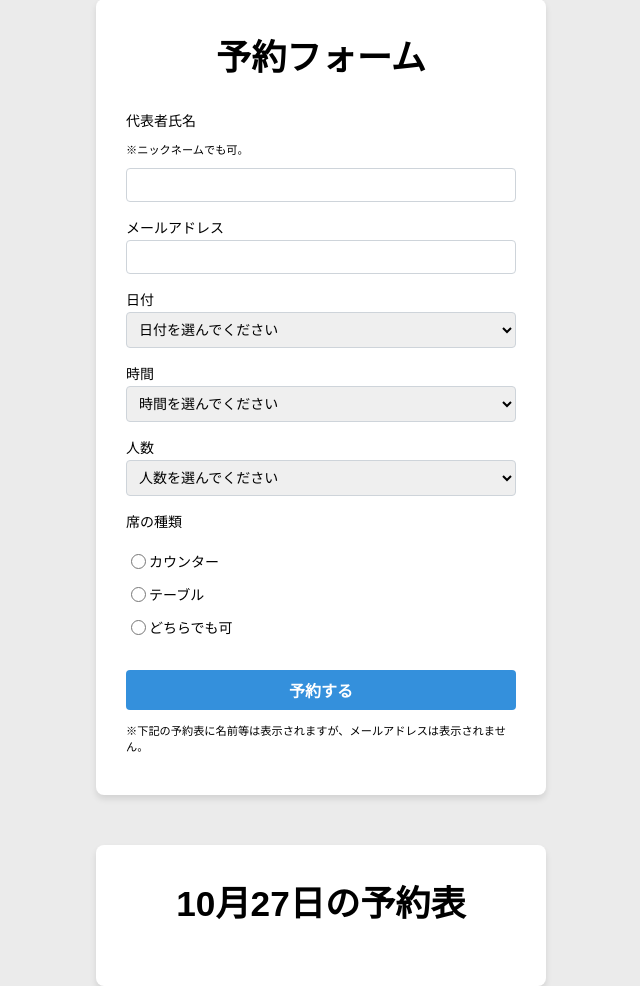
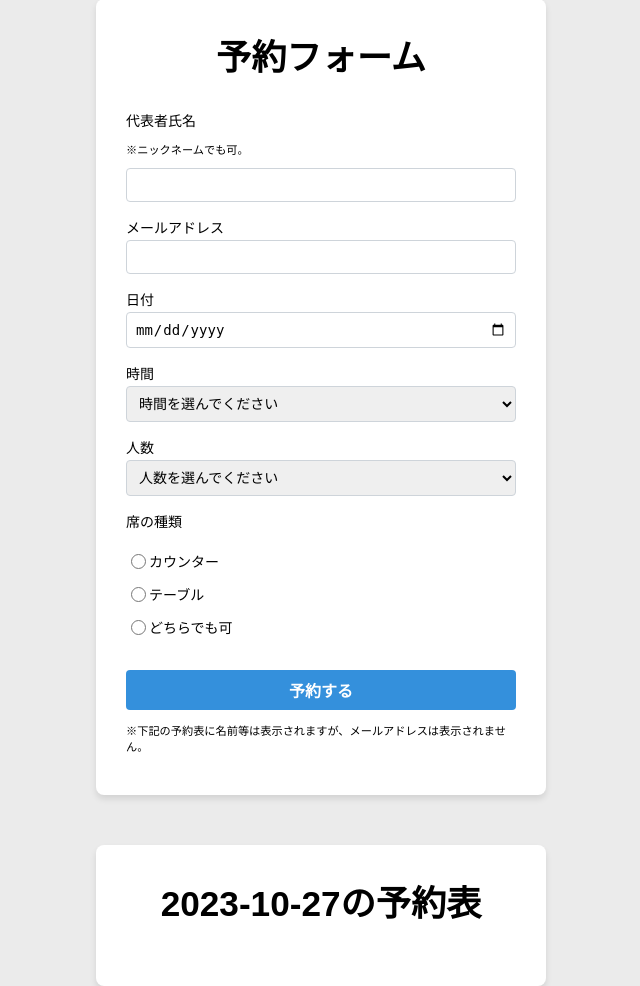
Before and after one commit to ryoseigit/cafelab-reservation-system, a Flask app: page / in a window 1280 px wide. Shown: the part 445-1431 px from the top of the page, without its empty margins (319-959 px from the left). Run offline with Flask 3, Linux system fonts and the light colour scheme.

Commit message:
apscheduler

```diff
--- a/app.py
+++ b/app.py
@@ -1,14 +1,12 @@
 from flask import Flask
-from flask import render_template, request, redirect, abort, jsonify
+from flask import render_template, request, redirect
 from flask_sqlalchemy import SQLAlchemy
-from sqlalchemy.orm import DeclarativeBase
 from sqlalchemy import Integer, String
-# from sqlalchemy.orm import Mapped, mapped_column
 from sqlalchemy import Column,Integer,String
 import datetime
+from zoneinfo import ZoneInfo
 from sendMail import sendMail
 from apscheduler.schedulers.background import BackgroundScheduler
-import pytz
 from flask_admin import Admin
 from flask_admin.contrib.sqla import ModelView
 import os
@@ -47,7 +45,6 @@ with app.app_context():
     db.create_all()
 
 class MyModelView(ModelView):
-    # __tablename__ = 'MyModelView'
     column_filters = ['date']
     column_default_sort = 'time'
     form_excluded_columns = ['email']
@@ -67,12 +64,11 @@ def index():
         reserves = Reserve.query.order_by(Reserve.time)
         newreserves = []
 
-        now = datetime.datetime.now(pytz.timezone('Asia/Tokyo'))
-        today = str(now.month) + '月' + str(now.day) + '日'
-
+        now = datetime.datetime.now(ZoneInfo("Asia/Tokyo"))
+        today = now.strftime("%Y-%m-%d")
 
         for reserve in reserves:
-            if reserve.date[:6] == today:
+            if reserve.date == today:
                 newreserves.append(reserve)
 
 
@@ -115,27 +111,27 @@ def successReserve():
 def job():
     with app.app_context():
         reserves = Reserve.query.order_by(Reserve.time)
-        now = datetime.datetime.now(pytz.timezone('Asia/Tokyo'))
+        now = datetime.datetime.now(ZoneInfo("Asia/Tokyo"))
         after_15min = now + datetime.timedelta(minutes=15)
-        after_15min_date = str(after_15min.strftime("%m")) + "月" + str(after_15min.strftime("%d")) + "日"
-        after_15min_time = str(after_15min.strftime("%H:%M"))
+        after_15min_date = after_15min.strftime("%Y-%m-%d")
+        after_15min_time = after_15min.strftime("%H:%M")
 
         for reserve in reserves:
-            if reserve.date[:6]  == after_15min_date   and   reserve.time == after_15min_time:
+            if reserve.date  == after_15min_date   and   reserve.time == after_15min_time:
                 userEmail = reserve.email
                 sendMail(userEmail)
-            # else:
-            #     print(after_15min_time)
 
-# apsschedulerの使い方
+
+
+# apsschedulerで定期実行
 
 scheduler = BackgroundScheduler()
 
 
 
 scheduler.add_job(job, 'interval', minutes=30,
-    start_date="2023-10-28 14:45:00",
-    end_date="2023-10-29 15:45:00")
+    start_date="2023-11-01 15:55:00",
+    end_date="2023-11-11 15:45:00")
 
 scheduler.start()
 
--- a/requirements.txt
+++ b/requirements.txt
@@ -2,5 +2,4 @@ APScheduler==3.10.4
 Flask
 Flask-Admin==1.6.1
 Flask-SQLAlchemy
-pytz==2022.7.1
 gunicorn==19.9.0
--- a/sendMail.py
+++ b/sendMail.py
@@ -2,7 +2,6 @@ import smtplib
 import os
 from email.mime.text import MIMEText
 from email.utils import formatdate
-import json
 
 
 def create_message(from_addr, to_addr, bcc_addrs, subject, body):
@@ -24,8 +23,6 @@ def send(from_addr, to_addrs, msg, my_password):
     smtpobj.close()
 
 def sendMail(userEmail):
-    with open('secret.json') as f:
-        info = json.load(f)
 
     FROM_ADDRESS = os.getenv("email")
     MY_PASSWORD = os.getenv("password")
--- a/static/css/style.css
+++ b/static/css/style.css
@@ -71,6 +71,7 @@ body {
 
 
   /* フォーム要素のスタイリング */
+
   label {
     display: block;
     font-size: 14px;
--- a/templates/index.html
+++ b/templates/index.html
@@ -35,13 +35,8 @@
 
         <!-- 日付 -->
         <div>
-            <label for="day">日付</label>
-            <select type="time" name="date" id="day" required>
-                <option value="">日付を選んでください</option>
-                <option value="10月28日(土)">10月28日(土)</option>
-                <option value="10月29日(日)">10月29日(日)</option>
-            </select>
-
+            <label for="date">日付</label>
+            <input type="date" id="date" name="date" required/>
         </div>
 
 
@@ -64,6 +59,7 @@
                 <option value="14:30">14:30</option>
                 <option value="15:00">15:00</option>
                 <option value="15:30">15:30</option>
+                <option value="16:10">16:10</option>
             </select>
         </div>
 
```
Also changed, not shown: instance/reserveList.db, 1 other file.
